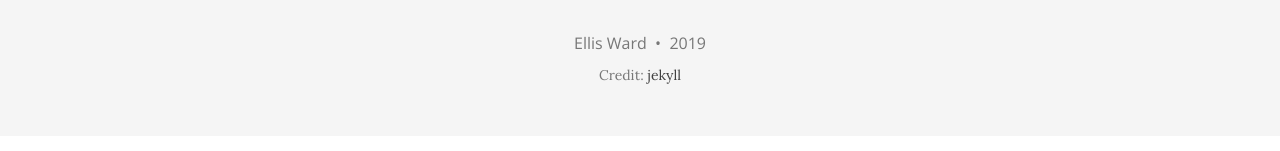
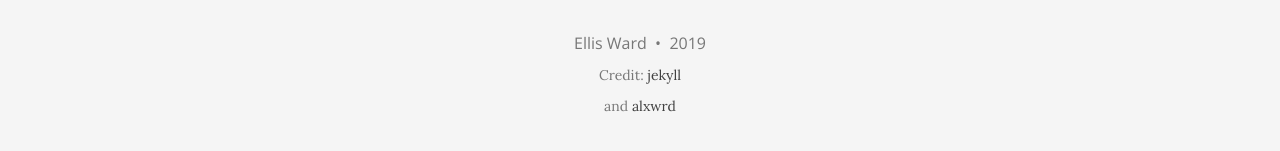
Before and after one commit to ellis-ward/ellis-ward.github.io, a Jekyll site: the page built from index.html, in a window 1280 px wide. Shown: the part 451-602 px from the top of the page. Built offline with Jekyll 4.4.1, drawn with Linux system fonts in a browser that asks for light colours; nearby versions of some CDN libraries; the list of posts is cut into pages by our own code.

Commit message:
Update footer.html

```diff
--- a/_includes/footer.html
+++ b/_includes/footer.html
@@ -43,7 +43,7 @@
           <!-- Please don't remove this, keep my open source work credited :) -->
     <p class="theme-by text-muted">
       Credit:
-      <a href="https://deanattali.com/">jekyll</a>
+      <a href="https://deanattali.com/">jekyll</a> <p class="theme-by text-muted"> and <a href="https://alxwrd.com/">alxwrd</a>
     </p>
       </div>
     </div>
```
